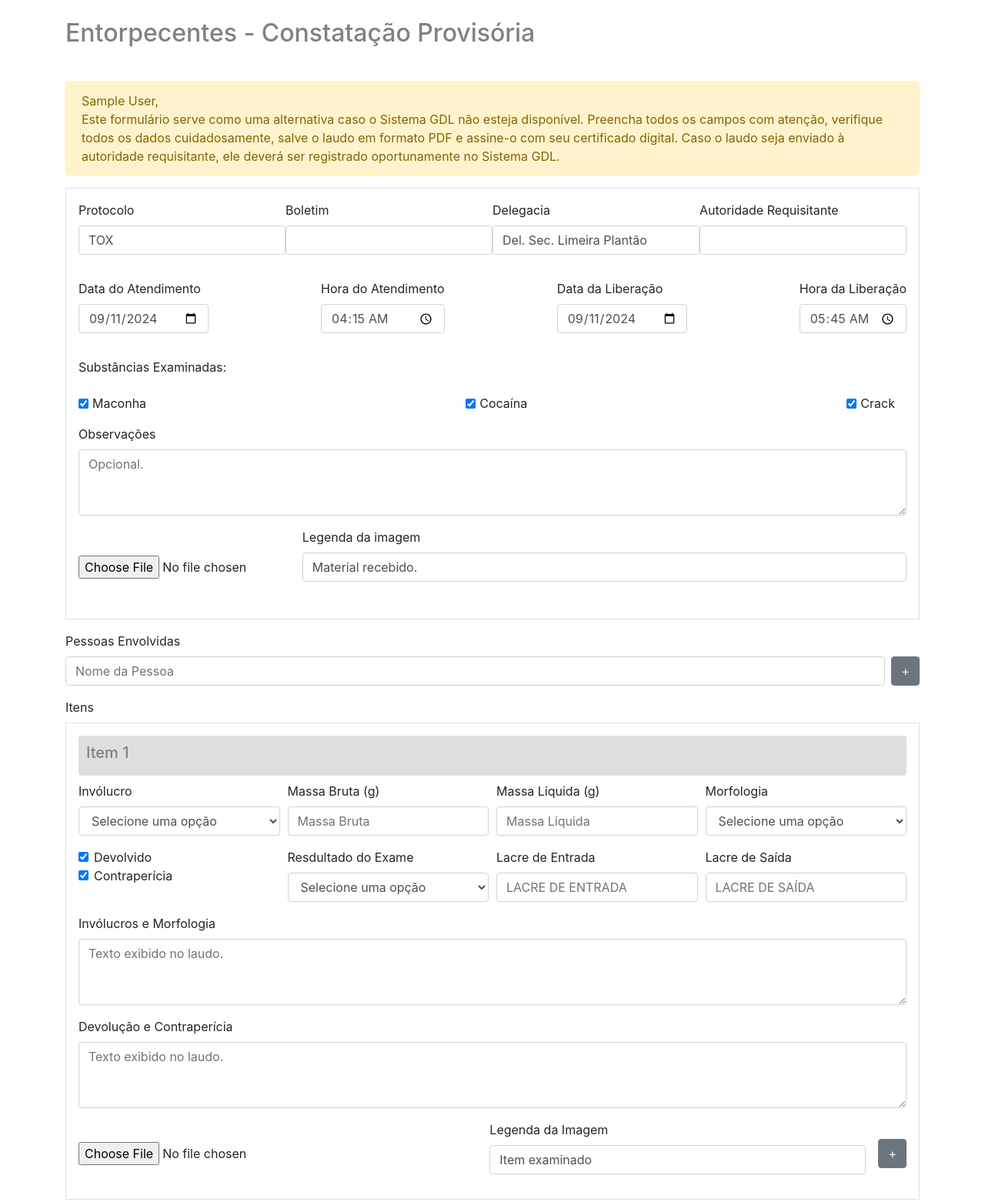
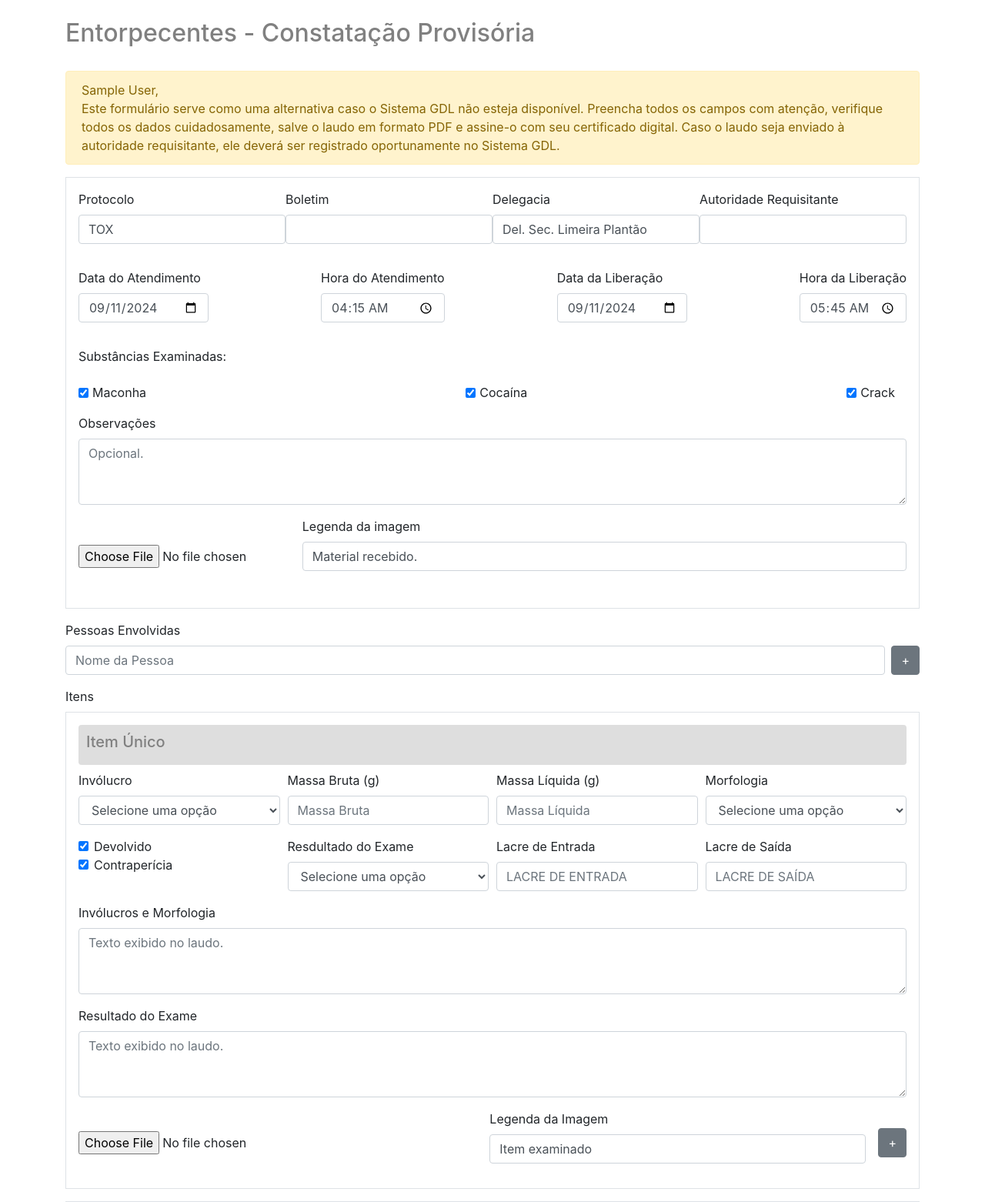
Before and after one commit to PeritoCriminal/MyReport, a Django app: page /drugs/ in a window 1280 px wide. Shown: the part 59-1621 px from the top of the page at 77% size. Run offline with Django 5.2, Linux system fonts and the light colour scheme; the visitor is signed in with stand-in values (Sample User, id 1); some libraries are stand-ins or nearby versions.

Commit message:
drugs_report.html, ajuste na numeração dos itens.

```diff
--- a/myreportapp/static/css/styles.css
+++ b/myreportapp/static/css/styles.css
@@ -1,6 +1,6 @@
 .titulo-2 {
     color: gray !important;
-    margin-bottom: 20px !important;
+    margin-bottom: 30px !important;
 }
 
 div.item-header-dark {
@@ -8,7 +8,7 @@ div.item-header-dark {
     /* Cor de fundo escura, ajuste conforme necessário */
     color: gray !important;
     /* Cor do texto para garantir que seja visível sobre o fundo escuro */
-     padding: 10px;
+    padding: 10px;
     /* Ajuste o preenchimento conforme necessário */
     border-radius: 4px;
     /* Opcional: adicione bordas arredondadas */
--- a/myreportapp/static/js/scripts.js
+++ b/myreportapp/static/js/scripts.js
@@ -69,6 +69,33 @@ function generatePreamble(designatedDate, city, director, reportingExpert, reque
     return preamble;
 }
 
+function toNiceName(nomeDeAlguem) {
+
+    // Lista de preposições que devem permanecer em minúsculas quando não estiverem no início ou no fim do nome
+    const preposicoes = new Set(['de', 'da', 'do', 'dos', 'das', 'e', 'ou', 'para', 'com', 'em', 'a', 'o', 'do', 'dos']);
+
+    // Divide o nome em palavras
+    const palavras = nomeDeAlguem.split(/\s+/);
+
+    // Converte as palavras de acordo com as regras
+    const palavrasFormatadas = palavras.map((palavra, index) => {
+        // Converte a palavra para minúscula
+        const palavraFormatada = palavra.toLowerCase();
+
+        // Se a palavra é uma preposição e não está no início ou no fim do nome, mantém em minúsculas
+        if (preposicoes.has(palavraFormatada) && index !== 0 && index !== palavras.length - 1) {
+            return palavraFormatada;
+        } else {
+            // Caso contrário, capitaliza a primeira letra
+            return palavraFormatada.charAt(0).toUpperCase() + palavraFormatada.slice(1);
+        }
+    });
+
+    // Junta as palavras formatadas em uma string
+    return palavrasFormatadas.join(' ');
+}
+
+
 
 function teste(texto) {
     alert(texto)
--- a/myreportapp/templates/drugs_report.html
+++ b/myreportapp/templates/drugs_report.html
@@ -3,17 +3,12 @@
 {% block title %}Entorpecentes - Constatação Provisória{% endblock title %}
 
 {% block content %}
-<h2 class="titulo-2">Entorpecentes - Constatação Provisória</h2>
-<br>
 
-<!-- Formulário Drug_report
-    Os valores dos campos serão tratados para depois serem postados.
--->
+    <h2 class="titulo-2">Entorpecentes - Constatação Provisória</h2>
+
 <form id="drug-report-form">
     <div class="alert alert-warning">
-
         {{ msg_about_this_form_to_user|safe }}
-
     </div>
     <div class="item-group form-group border p-3 mb-3">
         <div class="form-group d-flex justify-content-between">
@@ -68,14 +63,10 @@
                     <label class="form-check-label" for="checkboxCrack">Crack</label>
                 </div>
             </div>
-
-            <!-- Observações - Caixa de texto opcional -->
             <div class="form-group">
                 <label for="observacoes_material_total">Observações</label>
                 <textarea class="form-control" id="observacoes_material_total" name="observacoes_material_total" rows="3" placeholder="Opcional."></textarea>
             </div>
-
-            <!-- Input file com legenda -->
             <div class="form-group d-flex align-items-center justify-content-between">
                 <div class="form-check form-check-inline">
                     <input type="file" class="form-control-file" id="escolher-imagem-geral" name="escolher_imagem[]" accept="image/*">
@@ -86,7 +77,6 @@
                 </div>
             </div>
         </div>
-
     </div>
     <div id="people-involved-container">
         <label>Pessoas Envolvidas</label>
@@ -99,7 +89,7 @@
         <label>Itens</label>
         <div class="item-group form-group border p-3 mb-3">
             <div class="item-header-dark mb-2">
-                <h5>Item 1</h5>
+                <h5 name="item_header[]">Item Único</h5>
             </div>
             <div class="form-row">
                 <div class="form-group col-md-3">
@@ -136,30 +126,12 @@
                         </div>
                     </div>
                 </div>
-
-
-
-
-
-
-
-
-
                 <div class="form-group col-md-3">
                     <label for="examresulting">Resdultado do Exame</label>
                     <select id="examresulting" name="examresulting[]" class="exam-resulting form-control">
                         <option value="">Selecione uma opção</option>
                     </select>
                 </div>
-
-
-
-
-
-
-
-
-
                 <div class="form-group col-md-3">
                     <label for="lacre-entrada">Lacre de Entrada</label>
                     <input type="text" name="lacre_entrada[]" id="lacre-entrada" class="form-control" placeholder="Lacre de Entrada" style="text-transform: uppercase;" required>
@@ -169,40 +141,27 @@
                     <input type="text" name="lacre_saida[]" id="lacre-saida" class="form-control" placeholder="Lacre de Saída" style="text-transform: uppercase;" required>
                 </div>
             </div>
-
-            <!-- Campo de texto para observações -->
             <div class="form-group">
                 <label for="observacoes">Invólucros e Morfologia</label>
                 <textarea class="form-control" id="observacoes" name="observacoes[]" rows="3" placeholder="Texto exibido no laudo."></textarea>
             </div>
-
             <div class="form-group">
-                <label for="observations_about_return">Devolução e Contraperícia</label>
+                <label for="observations_about_return">Resultado do Exame</label>
                 <textarea class="form-control" id="observations_about_return" name="observations_about_return[]" rows="3" placeholder="Texto exibido no laudo."></textarea>
             </div>
-
             <div class="d-flex align-items-center">
-                <!-- Input para seleção de imagem -->
                 <input type="file" class="form-control-file" id="escolher-imagem" name="escolher_imagem[]" accept="image/*">
-
                 <div class="form-check form-group flex-grow-1 mx-3 w-100">
                     <label for="imagem-legenda_item">Legenda da Imagem</label>
                     <input type="text" class="form-control" id="imagem-legenda_item" name="imagem_legenda_item[]" value="Item examinado">
                 </div>
-
-                <!-- Botão alinhado à direita -->
                 <button type="button" class="btn btn-secondary ml-auto add-item">+</button>
             </div>
-
         </div>
     </div>
-
 </div>
 </div>
-
-<!-- Novo item-group com inputs de imagem e legendas -->
 <div class="item-group form-group border p-3 mb-3">
-    <!-- Material Devolvido -->
     <div class="form-group d-flex justify-content-between">
         <div class="form-check form-group">
             <label for="material-devolvido">Material Devolvido</label>
@@ -213,8 +172,6 @@
             <input type="text" class="form-control" id="material-devolvido-legenda" name="material_devolvido_legenda" value="Material devolvido após exame.">
         </div>
     </div>
-
-    <!-- Contraperícia -->
     <div class="form-group d-flex justify-content-between">
         <div class="form-check form-group">
             <label for="contrapericia-imagem">Contraperícia</label>
@@ -226,16 +183,12 @@
         </div>
     </div>
 </div>
-
 <div class="form-group">
     <label for="conclusao">Conclusão</label>
     <textarea class="form-control" id="conclusao" name="conclusao" rows="4" placeholder="Digite a conclusão aqui..."></textarea>
 </div>
-
     <button type="submit" class="btn btn-primary" id='enviar'>Enviar</button>
-
 </form>
-
 <script>
 // Adicionar novos campos para pessoas envolvidas
 document.getElementById('people-involved-container').addEventListener('click', function (event) {
@@ -257,23 +210,40 @@ document.getElementById('people-involved-container').addEventListener('click', f
 });
 
 
+
+
+
+
+
+
+
+
+
+
+
+
+
+
+
+
+
+
+
+
 document.addEventListener('DOMContentLoaded', function() {
-    // Função para adicionar um novo item
-    let itemCount = 1;  // Contador global para itens
+    updateItemHeaders();
+    //let itemCount = 1;
 
 function addItem() {
-    itemCount++;  // Incrementa o contador para o novo item
-
     itemPackagingSelected = '';
     itemMorphologySelected = '';
     itemExamResultSelected = '';
-
     const container = document.getElementById('item-container');
     const newItem = document.createElement('div');
     newItem.className = 'item-group form-group border p-3 mb-3';
     newItem.innerHTML = `
         <div class="mb-2 item-header-dark">
-            <h5>Item ${itemCount}</h5>  <!-- Cabeçalho com número do item -->
+            <h5 name="item_header[]">Item n</h5>
         </div>
         <div class="form-row">
             <div class="form-group col-md-3">
@@ -292,7 +262,6 @@ function addItem() {
                 <label for="massa-liquida">Massa Líquida (g)</label>
                 <input type="number" step="0.01" name="massa_liquida[]" class="form-control" placeholder="Massa Líquida" required>
             </div>
-
             <div class="form-group col-md-3">
                 <label for="morphology">Morfologia</label>
                 <select name="morphology[]" class="morphology-select form-control">
@@ -300,7 +269,6 @@ function addItem() {
                 </select>
             </div>
         </div>
-
         <div class="form-row">
             <div class="form-group col-md-3">
                 <div class="d-flex flex-column">
@@ -334,7 +302,7 @@ function addItem() {
             <textarea class="form-control" name="observacoes[]" rows="3" placeholder="Texto exibido no laudo."></textarea>
         </div>
         <div class="form-group">
-            <label for="observations_about_return">Devolução e Contraperícia</label>
+            <label for="observations_about_return">Resultado dos Exames</label>
             <textarea class="form-control" name="observations_about_return[]" rows="3" placeholder="Texto exibido no laudo."></textarea>
         </div>
         <div class="d-flex justify-content-between align-items-center mt-3">
@@ -347,7 +315,6 @@ function addItem() {
             <button type="button" class="btn btn-danger ml-2 remove-item">-</button>
         </div>
     `;
-
     container.appendChild(newItem);
     const newSelectPac = newItem.querySelector('.packaging-select');
     populateSelectPac(newSelectPac);
@@ -362,7 +329,9 @@ function addItem() {
     newItem.querySelector('.add-item').addEventListener('click', addItem);
     newItem.querySelector('.remove-item').addEventListener('click', function() {
         newItem.remove();
+        updateItemHeaders();
     });
+    updateItemHeaders();
 }
 
     // Inicializa event listeners no item original
@@ -373,8 +342,6 @@ function addItem() {
         }
     });
 });
-
-
 
 // VARIÁVEIS QUE IRÃO PREENCHER O TEXTAREA DE ACORDO COM A ESCOLHA DO USUÁRIO
 let itemPackagingSelected = '';
@@ -411,13 +378,6 @@ function populateSelectMorph(selectElement) {
     });
 }
 
-
-
-
-
-
-
-
 // COMBOBOXES COM AS OPÇÕES DE RESULTADOS.
 const examresulting = {{ exam_resulting|safe }};
 function populateSelectExamResulting(selectElement) {
@@ -432,18 +392,6 @@ function populateSelectExamResulting(selectElement) {
         updateObservations(selectElement, examresulting[selectElement.value]);
     });
 }
-
-
-
-
-
-
-
-
-
-
-
-
 document.querySelectorAll('select[name="packaging[]"]').forEach(populateSelectPac);
 document.querySelectorAll('select[name="morphology[]"]').forEach(populateSelectMorph);
 document.querySelectorAll('select[name="examresulting[]"]').forEach(populateSelectExamResulting);
@@ -478,6 +426,32 @@ function updateObservations(selectElement, selectedValue) {
 }
 
 
+
+
+
+
+
+
+
+function updateItemHeaders() {
+    // Seleciona todos os elementos <h5> com o nome "item_header[]"
+    //alert('h5');
+    const items = document.querySelectorAll('h5[name="item_header[]"');
+
+    // Conta o número de elementos encontrados
+    const count = items.length;
+
+    // Verifica se há apenas uma ocorrência
+    if (count === 1) {
+        items[0].innerHTML = 'Item Único';
+    } else {
+        // Atualiza o texto para cada item com o formato "Item X"
+        items.forEach((item, index) => {
+            item.innerHTML = `Item ${index + 1}`;
+        });
+    }
+    //alert('h5');
+}
 
 // -- ESTOU TRABALHANDO ATÉ AQUI
 
@@ -635,11 +609,19 @@ document.addEventListener('DOMContentLoaded', function() {
         ${selectedAllMaterialImg}\n${labelAllMaterialImg}\n
         ${involvedPeople.join(', ')}`);
 
+        teste('Tudo ok até aqui'); // aqui funciona
+
+        let testando = toNiceName('marCOS DE OLIVira capristo das DorES DOS SONHOS'); //Aqui não
+        alert(testando);
+
+        teste('Não ok aqui'); // aqui não
+
         // E ACABAR DE PREENCHER ESSA CAIXA DE DIÁLOGO
 
     });
 });
 
+
 </script>
 
 {% endblock content %}
```
